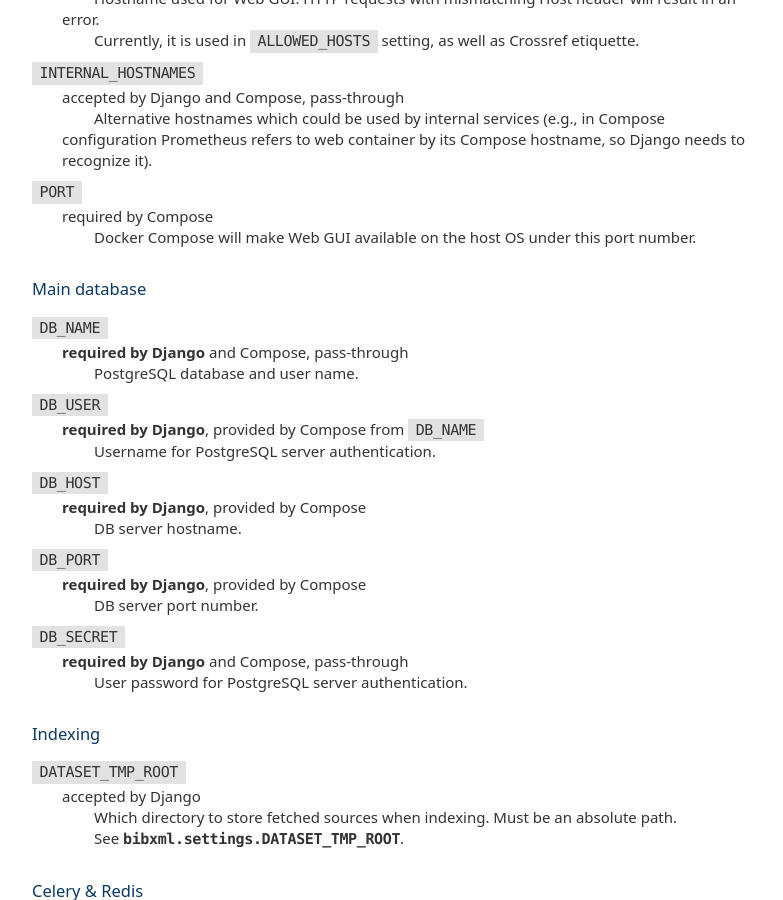
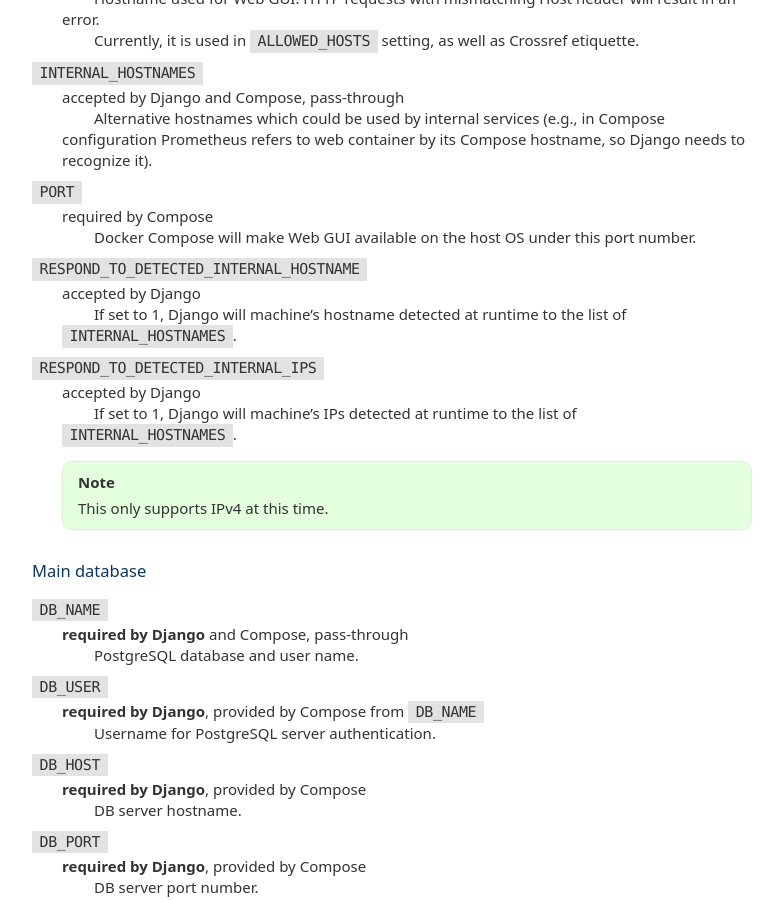
Before and after one commit to ietf-tools/bibxml-service, a Sphinx documentation site: the page built from docs/ref/env.rst, in a window 1280 px wide and 900 px high, scrolled down 1539 px. Shown: the whole window, without its empty margins (248-1031 px from the left). Built offline with Sphinx 7.4.7, drawn with Linux system fonts in a browser that asks for light colours; pages that are not in the unit, such as notebooks, are missing from menus.

Commit message:
feat: support auto-detected hostname and IP via env

```diff
--- a/docs/ref/env.rst
+++ b/docs/ref/env.rst
@@ -88,6 +88,20 @@
 
     Docker Compose will make Web GUI available
     on the host OS under this port number.
+
+``RESPOND_TO_DETECTED_INTERNAL_HOSTNAME``
+    accepted by Django
+
+    If set to 1, Django will machine’s hostname detected at runtime
+    to the list of ``INTERNAL_HOSTNAMES``.
+
+``RESPOND_TO_DETECTED_INTERNAL_IPS``
+    accepted by Django
+
+    If set to 1, Django will machine’s IPs detected at runtime
+    to the list of ``INTERNAL_HOSTNAMES``.
+
+    .. note:: This only supports IPv4 at this time.
 
 
 Main database
```
Also changed, not shown: 1 other file.
